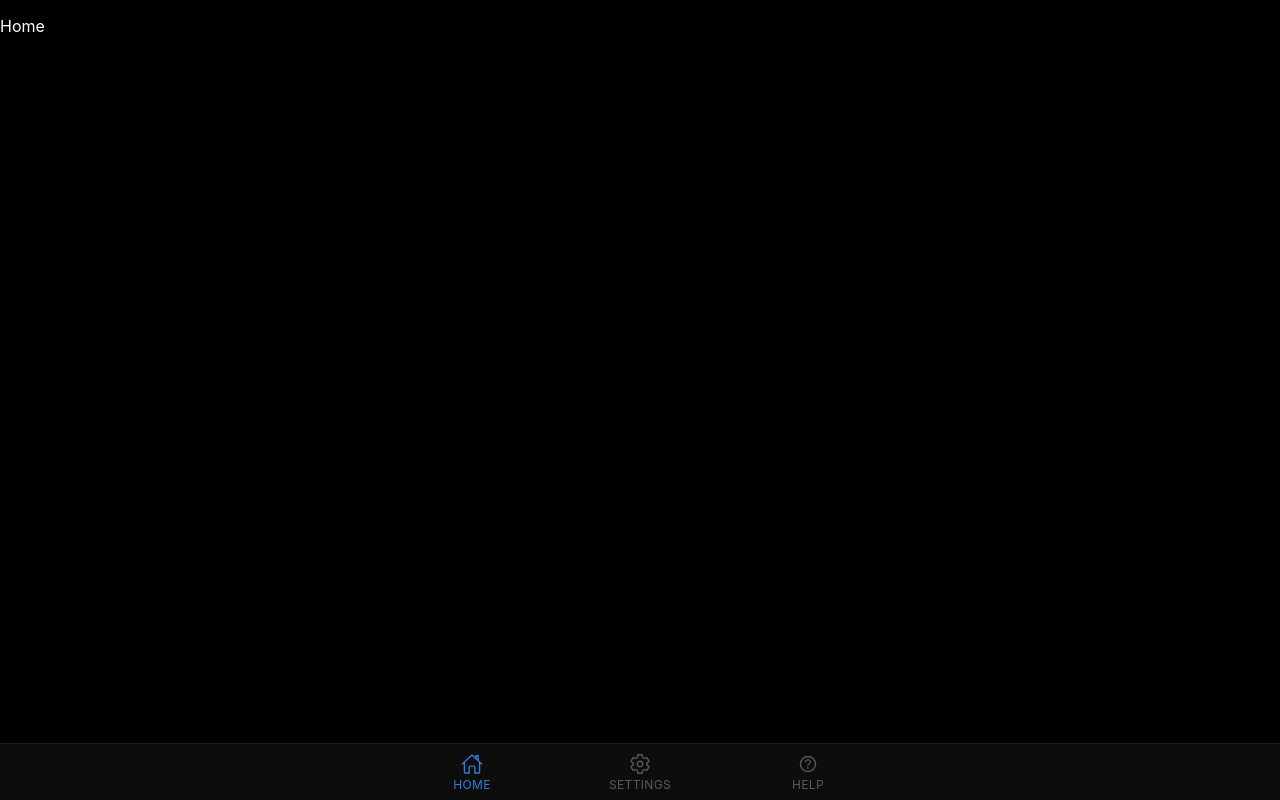
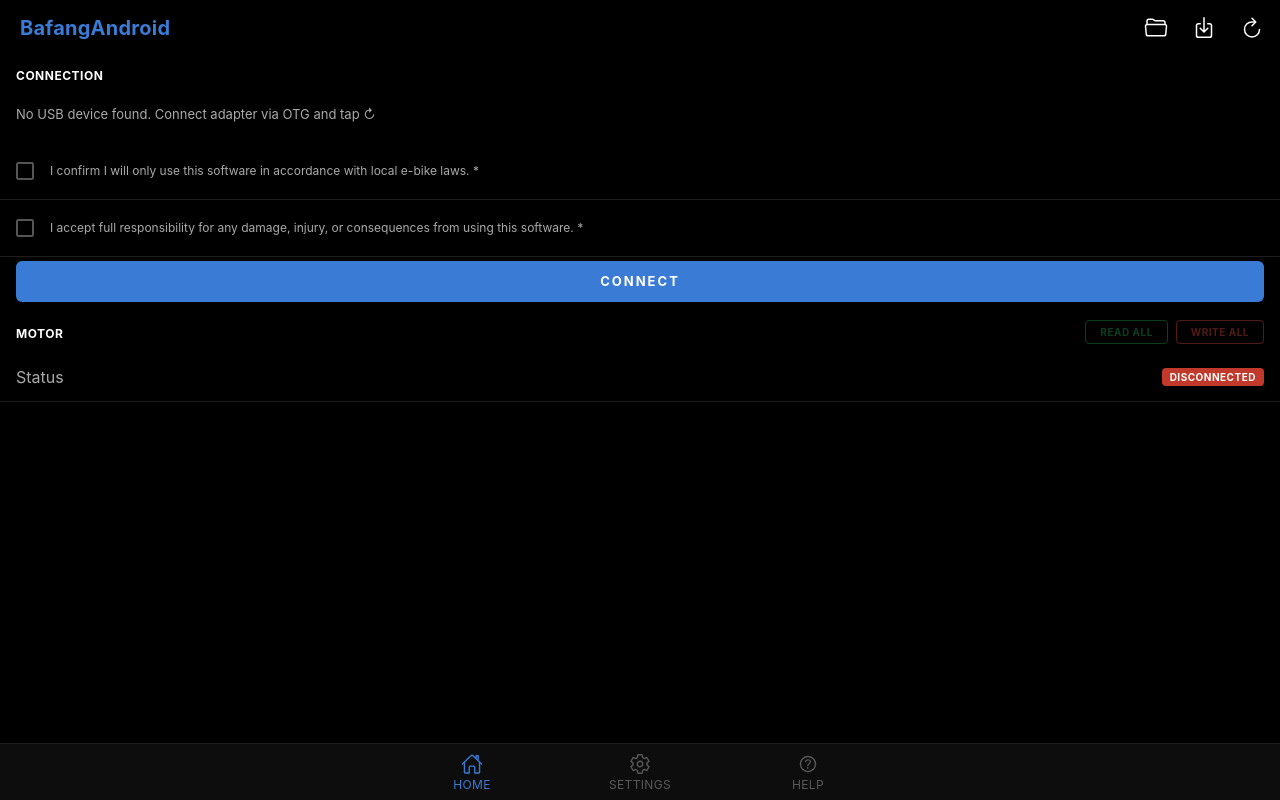
Before and after one commit to dbortz/Speeed_Reborn, a React (Vite) app: page /home in a window 1280 px wide. Built offline with nearby package versions, Linux system fonts and the light colour scheme.

Commit message:
feat: HomePage merges Connection + MotorInfo, styled Speeeed

```diff
--- a/src/pages/HomePage.tsx
+++ b/src/pages/HomePage.tsx
@@ -1,3 +1,250 @@
-import { IonPage, IonContent } from '@ionic/react';
-const HomePage: React.FC = () => <IonPage><IonContent><p>Home</p></IonContent></IonPage>;
+// src/pages/HomePage.tsx
+import {
+  IonPage, IonHeader, IonToolbar, IonTitle, IonContent,
+  IonButtons, IonButton, IonIcon, IonItem, IonLabel,
+  IonList, IonCheckbox, IonText, IonSelect,
+  IonSelectOption,
+} from '@ionic/react';
+import {
+  folderOpenOutline, downloadOutline, refreshOutline,
+} from 'ionicons/icons';
+import { useState, useEffect, useRef } from 'react';
+import { useMotorStore } from '../store/motorStore';
+import { listDevices, UsbDevice } from '../device/UsbSerial';
+import { parseElFile, serializeAllToEl } from '../device/ElFileParser';
+
+const HomePage: React.FC = () => {
+  const [devices, setDevices] = useState<UsbDevice[]>([]);
+  const [selectedId, setSelectedId] = useState<number | null>(null);
+  const [lawAgreed, setLawAgreed] = useState(false);
+  const [liabilityAgreed, setLiabilityAgreed] = useState(false);
+  const fileInputRef = useRef<HTMLInputElement>(null);
+
+  const {
+    connected, connecting, error,
+    connectDevice, disconnectDevice,
+    info, readInfo,
+    basic, pedal, throttle, torque,
+    loadFromFile,
+    readBasic, readPedal, readThrottle, readTorque,
+    writeBasic, writePedal, writeThrottle, writeTorque,
+  } = useMotorStore();
+
+  const refreshDevices = async () => {
+    try {
+      const list = await listDevices();
+      setDevices(list);
+    } catch {
+      setDevices([]);
+    }
+  };
+
+  useEffect(() => { refreshDevices(); }, []);
+
+  const canConnect = selectedId !== null && lawAgreed && liabilityAgreed && !connected;
+
+  const handleReadAll = () => {
+    readInfo();
+    readBasic();
+    readPedal();
+    readThrottle();
+    readTorque();
+  };
+
+  const handleWriteAll = async () => {
+    if (basic) await writeBasic(basic);
+    if (pedal) await writePedal(pedal);
+    if (throttle) await writeThrottle(throttle);
+    if (torque) await writeTorque(torque);
+  };
+
+  const handleLoad = () => fileInputRef.current?.click();
+
+  const handleFileChange = (e: React.ChangeEvent<HTMLInputElement>) => {
+    const file = e.target.files?.[0];
+    if (!file) return;
+    const reader = new FileReader();
+    reader.onload = (ev) => {
+      const data = parseElFile(ev.target?.result as string);
+      loadFromFile(data);
+    };
+    reader.readAsText(file);
+    e.target.value = '';
+  };
+
+  const handleSave = () => {
+    const content = serializeAllToEl({ basic, pedal, throttle, torque });
+    const blob = new Blob([content], { type: 'text/plain' });
+    const url = URL.createObjectURL(blob);
+    const a = document.createElement('a');
+    a.href = url;
+    a.download = 'bafang-settings.el';
+    a.click();
+    URL.revokeObjectURL(url);
+  };
+
+  const motorRows = info ? [
+    { label: 'Manufacturer', value: info.manufacturer },
+    { label: 'Model', value: info.model },
+    { label: 'Firmware', value: info.firmware_version },
+    { label: 'Hardware', value: info.hardware_version },
+    { label: 'Serial', value: info.serial_number },
+    { label: 'Voltage', value: `${info.voltage} V` },
+    { label: 'Max Current', value: `${info.max_current} A` },
+  ] : [];
+
+  return (
+    <IonPage>
+      <IonHeader>
+        <IonToolbar>
+          <IonTitle style={{ color: 'var(--bafang-accent)', fontWeight: 700 }}>
+            BafangAndroid
+          </IonTitle>
+          <IonButtons slot="end">
+            <IonButton onClick={handleLoad}>
+              <IonIcon slot="icon-only" icon={folderOpenOutline} />
+            </IonButton>
+            <IonButton onClick={handleSave}>
+              <IonIcon slot="icon-only" icon={downloadOutline} />
+            </IonButton>
+            <IonButton onClick={refreshDevices}>
+              <IonIcon slot="icon-only" icon={refreshOutline} />
+            </IonButton>
+          </IonButtons>
+        </IonToolbar>
+      </IonHeader>
+
+      <IonContent>
+        {error && (
+          <IonText color="danger">
+            <p style={{ padding: '8px 16px', fontSize: '13px' }}>{error}</p>
+          </IonText>
+        )}
+
+        {/* Connection section */}
+        <div className="section-label">Connection</div>
+
+        {!connected && devices.length === 0 && (
+          <p style={{ padding: '4px 16px 8px', fontSize: '13px', color: 'var(--bafang-text-muted)' }}>
+            No USB device found. Connect adapter via OTG and tap ↻
+          </p>
+        )}
+
+        {!connected && devices.length > 0 && (
+          <IonItem
+            lines="full"
+            style={{ '--background': 'transparent', '--border-color': 'var(--bafang-border)' }}
+          >
+            <IonLabel style={{ color: 'var(--bafang-text-muted)' }}>USB Device</IonLabel>
+            <IonSelect
+              slot="end"
+              value={selectedId}
+              placeholder="Select"
+              onIonChange={(e) => setSelectedId(e.detail.value)}
+              style={{ color: 'var(--bafang-text)' }}
+            >
+              {devices.map((d) => (
+                <IonSelectOption key={d.deviceId} value={d.deviceId}>
+                  {d.deviceName}
+                </IonSelectOption>
+              ))}
+            </IonSelect>
+          </IonItem>
+        )}
+
+        {!connected && (
+          <>
+            <IonItem lines="full" style={{ '--background': 'transparent', '--border-color': 'var(--bafang-border)', '--min-height': '56px' }}>
+              <IonCheckbox
+                slot="start"
+                checked={lawAgreed}
+                onIonChange={(e) => setLawAgreed(e.detail.checked)}
+                style={{ '--border-color': 'var(--bafang-text-dim)', '--checkbox-background-checked': 'var(--bafang-accent)' }}
+              />
+              <IonLabel className="ion-text-wrap" style={{ fontSize: '12px', color: 'var(--bafang-text-muted)' }}>
+                I confirm I will only use this software in accordance with local e-bike laws. *
+              </IonLabel>
+            </IonItem>
+            <IonItem lines="full" style={{ '--background': 'transparent', '--border-color': 'var(--bafang-border)', '--min-height': '56px' }}>
+              <IonCheckbox
+                slot="start"
+                checked={liabilityAgreed}
+                onIonChange={(e) => setLiabilityAgreed(e.detail.checked)}
+                style={{ '--border-color': 'var(--bafang-text-dim)', '--checkbox-background-checked': 'var(--bafang-accent)' }}
+              />
+              <IonLabel className="ion-text-wrap" style={{ fontSize: '12px', color: 'var(--bafang-text-muted)' }}>
+                I accept full responsibility for any damage, injury, or consequences from using this software. *
+              </IonLabel>
+            </IonItem>
+          </>
+        )}
+
+        <button
+          className={`connect-btn-full${connected ? ' danger' : ''}`}
+          disabled={connected ? false : (!canConnect || connecting)}
+          onClick={() => connected ? disconnectDevice() : selectedId !== null && connectDevice(selectedId)}
+        >
+          {connecting ? '···' : connected ? 'DISCONNECT' : 'CONNECT'}
+        </button>
+
+        {/* Motor section */}
+        <div style={{ display: 'flex', alignItems: 'center', justifyContent: 'space-between', padding: '4px 16px 0' }}>
+          <div className="section-label" style={{ padding: '8px 0 4px' }}>Motor</div>
+          <div style={{ display: 'flex', gap: '8px' }}>
+            <button className="btn-read" disabled={!connected} onClick={handleReadAll}>READ ALL</button>
+            <button className="btn-write" disabled={!connected} onClick={handleWriteAll}>WRITE ALL</button>
+          </div>
+        </div>
+
+        <IonList style={{ '--ion-item-background': 'transparent', background: 'transparent' }}>
+          <IonItem
+            lines="full"
+            style={{ '--background': 'transparent', '--border-color': 'var(--bafang-border)' }}
+          >
+            <IonLabel style={{ color: 'var(--bafang-text-muted)' }}>Status</IonLabel>
+            <span
+              slot="end"
+              className={`status-badge ${connected ? 'connected' : 'disconnected'}`}
+            >
+              {connected ? 'CONNECTED' : 'DISCONNECTED'}
+            </span>
+          </IonItem>
+
+          {motorRows.map((row) => (
+            <IonItem
+              key={row.label}
+              lines="full"
+              style={{ '--background': 'transparent', '--border-color': 'var(--bafang-border)' }}
+            >
+              <IonLabel style={{ color: 'var(--bafang-text-muted)' }}>{row.label}</IonLabel>
+              <IonText
+                slot="end"
+                style={{ color: row.value ? 'var(--bafang-text)' : 'var(--bafang-text-dim)', fontSize: '14px' }}
+              >
+                {row.value || '—'}
+              </IonText>
+            </IonItem>
+          ))}
+
+          {!info && connected && (
+            <IonItem lines="none" style={{ '--background': 'transparent' }}>
+              <IonLabel style={{ color: 'var(--bafang-text-dim)', fontSize: '13px' }}>
+                Tap READ ALL to load motor info
+              </IonLabel>
+            </IonItem>
+          )}
+        </IonList>
+
+        <input
+          type="file"
+          accept=".el"
+          ref={fileInputRef}
+          style={{ display: 'none' }}
+          onChange={handleFileChange}
+        />
+      </IonContent>
+    </IonPage>
+  );
+};
+
 export default HomePage;
```
